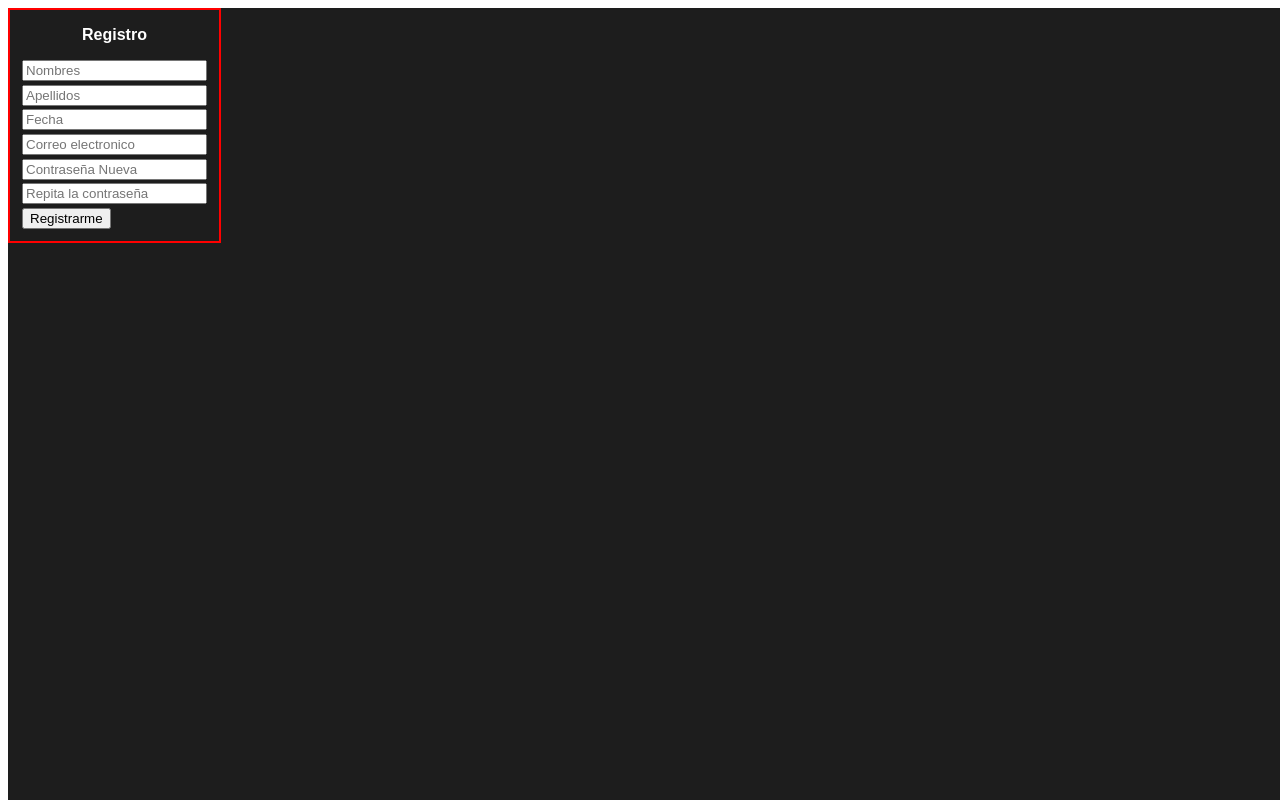
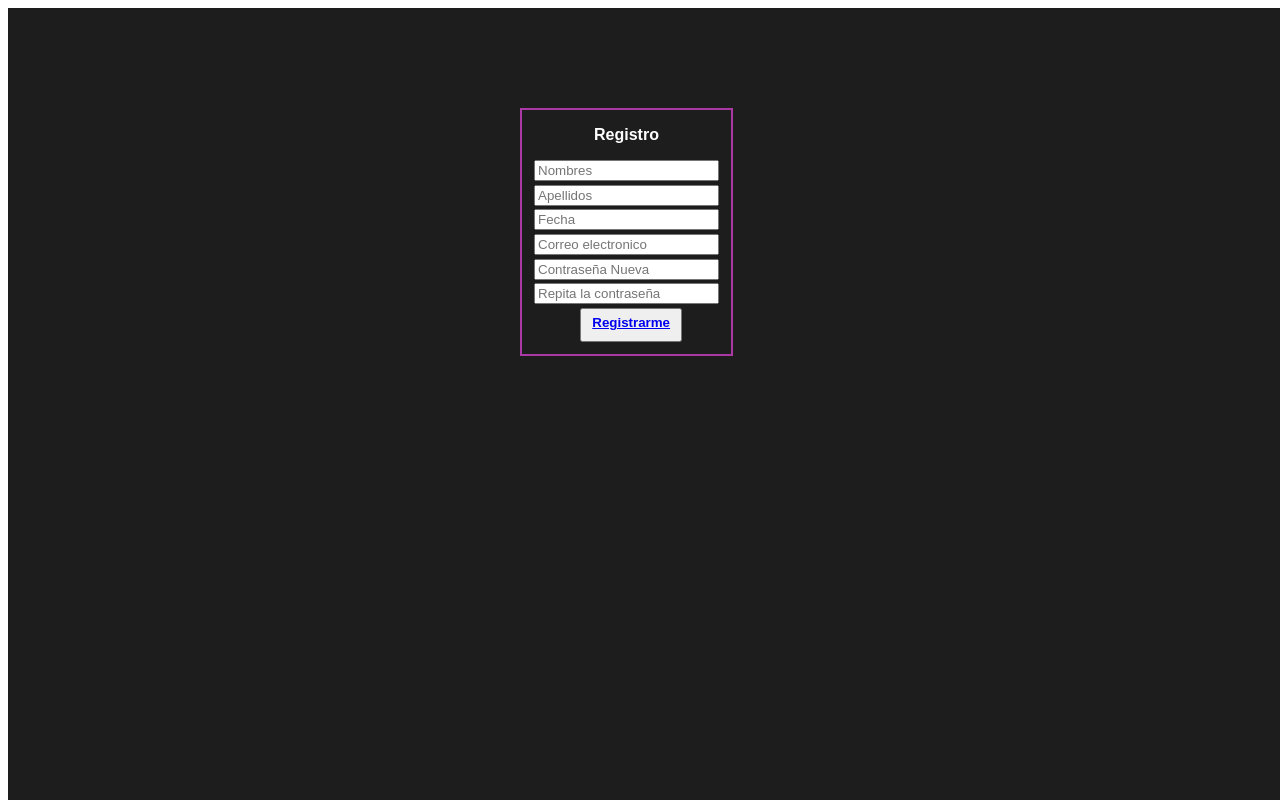
Before and after one commit to AndresMosquera9005/proyecto_2_individual, an Angular app: page /registro in a window 1280 px wide. Built offline with nearby package versions, Linux system fonts and the light colour scheme.

Commit message:
4 modificaciones direcionar las paginas

```diff
--- a/src/app/components/login/login.component.css
+++ b/src/app/components/login/login.component.css
@@ -23,6 +23,8 @@
 	padding-bottom: 10px;
 	display: flex;
 	background-color: transparent;
+	margin-top: 100px;
+	margin-left: 40%;
 }
 
 #borde-login{
--- a/src/app/components/login/login.component.html
+++ b/src/app/components/login/login.component.html
@@ -11,8 +11,8 @@
     <body id="body-login">
         <div class="conta">
             <div class="class_login">
-                <p>Ingresar</p>
                 <div id="borde-login">
+                    <p>Ingresar</p>
                     <form class="form_margin">
                         <input type="email" name="email" placeholder="Email" required="" />
                     </form>
--- a/src/app/components/registro/registro.component.css
+++ b/src/app/components/registro/registro.component.css
@@ -21,10 +21,12 @@
 	padding-bottom: 10px;
 	display: flex;
 	background-color: transparent;
+	margin-top: 100px;
+	margin-left: 40%;
 }
 
 #borde_registro{
-	border: 2px solid red;
+	border: 2px solid var(--color-borde);
 	padding: 0px 12px 12px 12px;
 }
 
@@ -38,3 +40,11 @@
 	font-weight: bold;
 	text-align: center;
 }
+
+#btn-registro{
+	margin-left: 25%;
+	color: var(--color-texto);
+	padding: 5px 10px 10px 10px;
+	text-decoration: none;
+
+}
--- a/src/app/components/registro/registro.component.html
+++ b/src/app/components/registro/registro.component.html
@@ -3,33 +3,33 @@
 <head>
     <meta charset="UTF-8">
     <meta name="viewport" content="width=device-width, initial-scale=1.0">
-    <title>Document</title>
+    <title>Registro</title>
     <link rel="stylesheet" href="https://cdnjs.cloudflare.com/ajax/libs/normalize/8.0.1/normalize.min.css" integrity="sha512-NhSC1YmyruXifcj/KFRWoC561YpHpc5Jtzgvbuzx5VozKpWvQ+4nXhPdFgmx8xqexRcpAglTj9sIBWINXa8x5w==" crossorigin="anonymous" referrerpolicy="no-referrer">
 </head>
 <body id="body-registro">
     <div class="conta">
         <div class="class_registro">
             <div id="borde_registro">
-                <p id="p_registro">Registro</p>
+                <p id="p_registro"><b>Registro</b></p>
                 <form class="form_margin_registro">
                     <input type="text" name="name" placeholder="Nombres" required="" />
                 </form>
                 <form class="form_margin_registro">
-                    <input type="text" name="email" placeholder="Apellidos" required="" />
+                    <input type="text" name="lastname" placeholder="Apellidos" required="" />
                 </form>
                 <form class="form_margin_registro">
-                    <input type="number" name="email" placeholder="Fecha" required="" />
+                    <input type="text" name="Fecha" placeholder="Fecha" required="" />
                 </form>
                 <form class="form_margin_registro">
                     <input type="email" name="email" placeholder="Correo electronico" required="" />
                 </form>
                 <form class="form_margin_registro">
-                    <input type="password" name="email" placeholder="Contraseña Nueva" required="" />
+                    <input type="password" name="password" placeholder="Contraseña Nueva" required="" />
                 </form>
                 <form class="form_margin_registro">
                     <input type="password" name="email" placeholder="Repita la contraseña " required="" />
                 </form>
-                <button>Registrarme</button>
+                <button id="btn-registro" routerLink="login"><a href="login"><b>Registrarme</b></a></button>
             </div>
         </div>
     </div>
```
